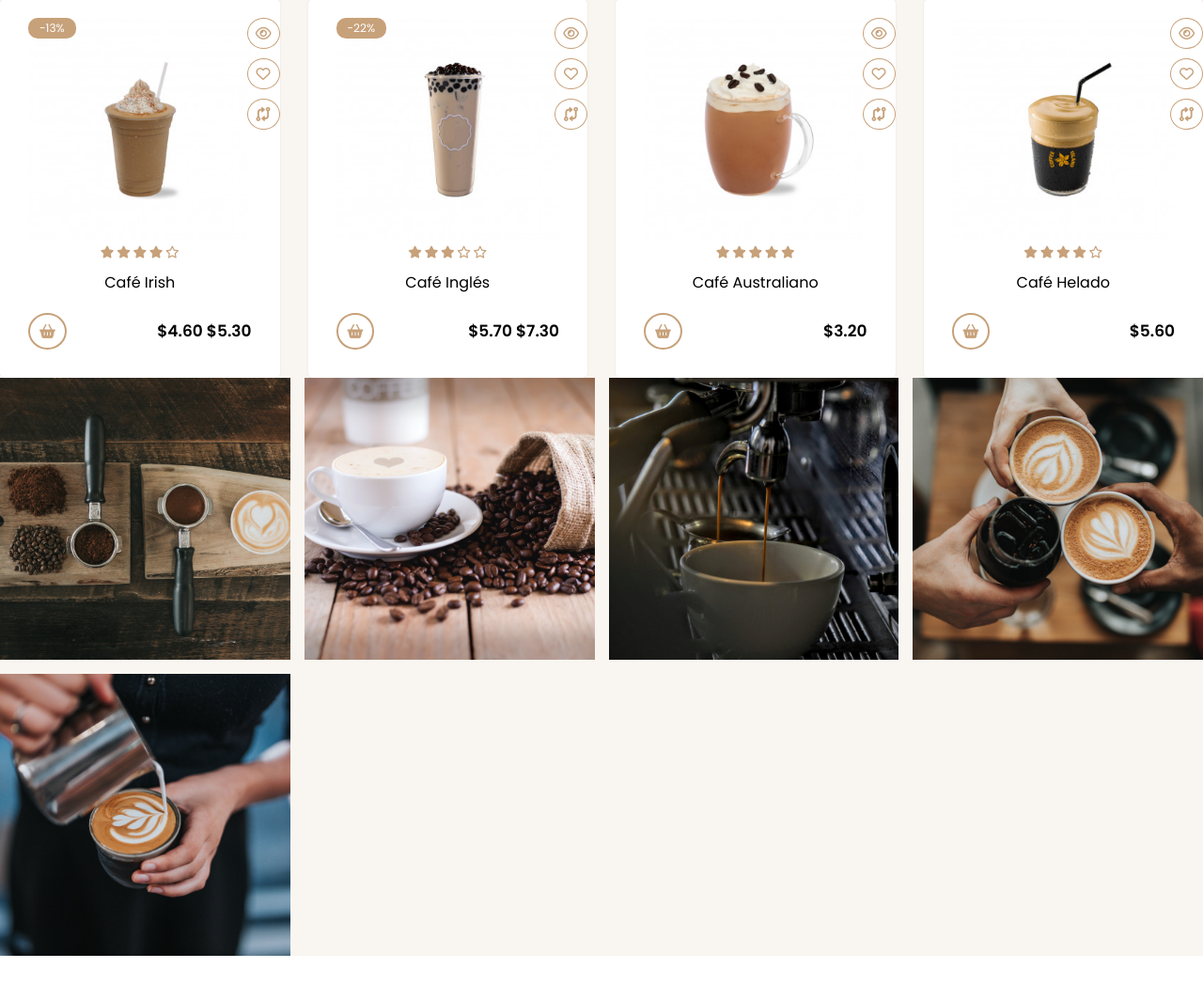
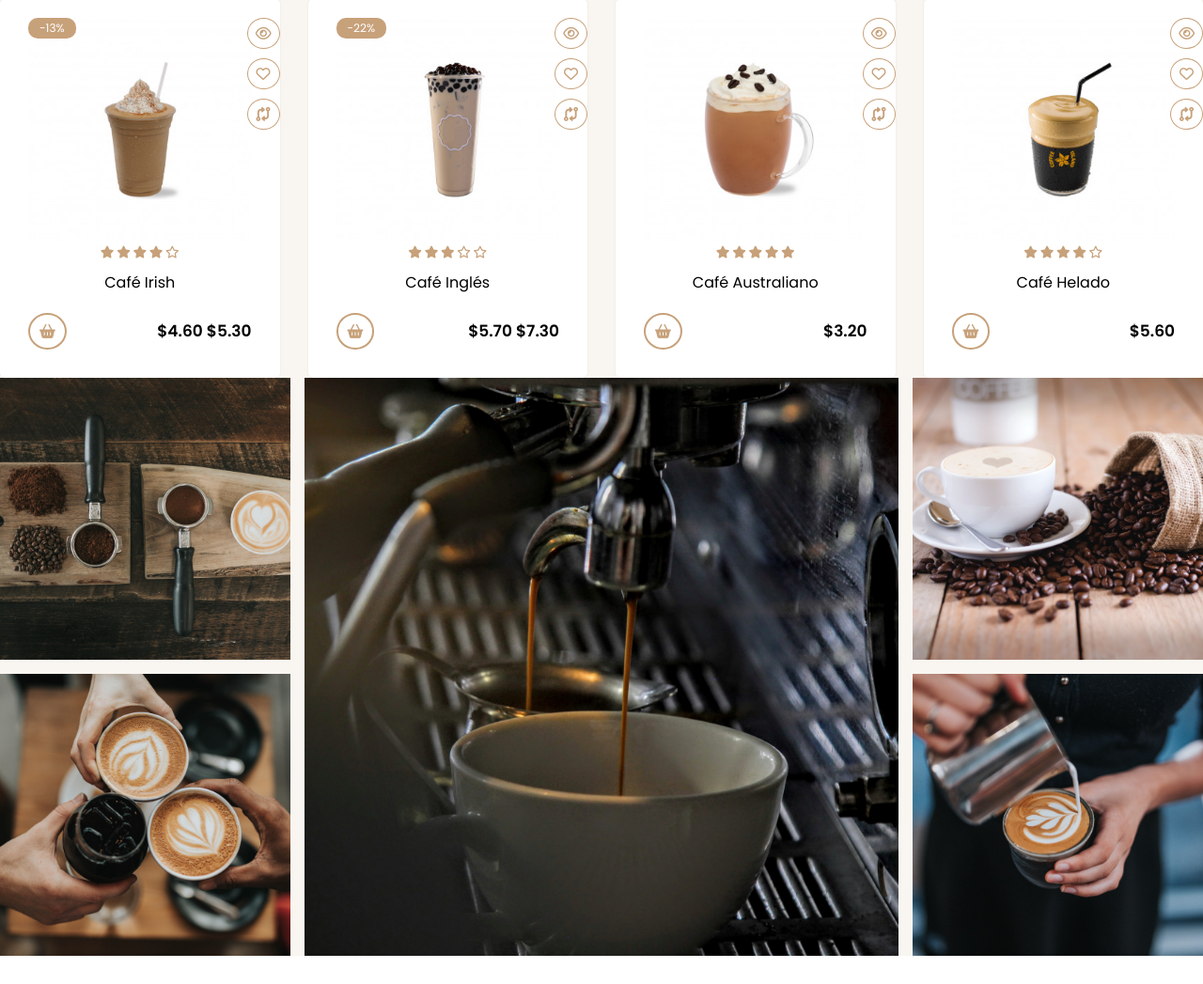
Before and after one commit to Mungualk/Paginillas_Bv, a PHP site: page / in a window 1280 px wide. Shown: the part 1264-2311 px from the top of the page at 94% size. Run offline with PHP 8.4, Linux system fonts and the light colour scheme; some libraries are stand-ins or nearby versions.

Commit message:
se me pasaron estas lineas lol

```diff
--- a/cafeteria/styles.css
+++ b/cafeteria/styles.css
@@ -578,3 +578,8 @@ html {
     height: 100%;
     object-fit: cover;
 }
+
+.gallery-img-3 {
+    grid-column: 2/4;
+    grid-row: 1/3;
+}
```
